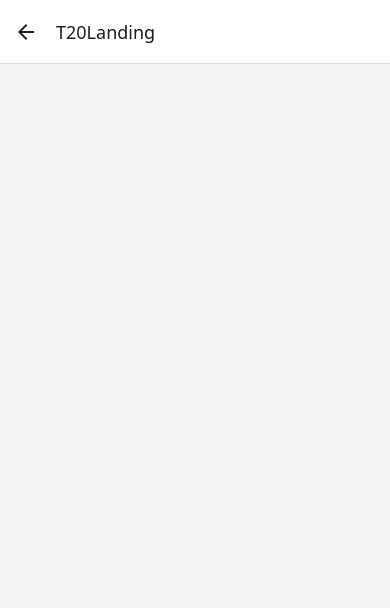
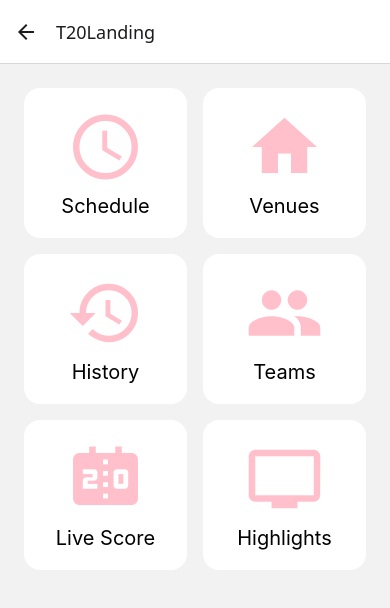
Before and after one commit to abidroid/ReactNativeApiDemos, a React Native app: screen /T20Landing in a window 390 px wide. Shown: the top 608 px of the page. Built offline with nearby package versions, Linux system fonts and the light colour scheme.

Commit message:
T20 Landing screen design

```diff
--- a/screens/DashboardScreen.js
+++ b/screens/DashboardScreen.js
@@ -47,7 +47,7 @@ const DashboardScreen = ({ navigation }) => {
                 <View style={styles.rowItem}>
 
                     <View style={styles.circularItem}>
-                        <Text>2</Text>
+                        <Text>3</Text>
                     </View>
 
                     <View>
@@ -86,7 +86,7 @@ const styles = StyleSheet.create({
         width: 50,
         height: 50,
         borderRadius: '50%',
-        backgroundColor: "yellow",
+        backgroundColor: "#CCCCCC",
         alignItems: 'center',
         justifyContent: 'center'
     },
--- a/screens/t20/T20LandingScreen.js
+++ b/screens/t20/T20LandingScreen.js
@@ -1,6 +1,52 @@
+import { FlatList, View, Text, StyleSheet } from "react-native";
+import { MaterialIcons } from '@expo/vector-icons';
 
-const T20LandingScreen = ({navigation}) => {
+const T20LandingScreen = ({ navigation }) => {
 
+    const DATA = [
+        { id: '1', title: 'Schedule', iconName: "schedule", to: 'ScheduleScreen' },
+        { id: '2', title: 'Venues', iconName: "home", to: 'VenueScreen' },
+        { id: '3', title: 'History', iconName: "history", to: 'HistoryScreen' },
+        { id: '4', title: 'Teams', iconName: "group", to: 'TeamScreen' },
+        { id: '5', title: 'Live Score', iconName: "scoreboard", to: 'LiveScore' },
+        { id: '6', title: 'Highlights', iconName: "tv", to: 'Highlights' },
+    ];
+
+
+    const Item = ({ item }) => {
+        return (
+            <View style={styles.itemCard}>
+                <MaterialIcons name={item.iconName} size={78} color="pink" />
+                <Text style={styles.itemText}>{item.title}</Text>
+            </View>
+        );
+    }
+    const renderItem = ({ item }) => <Item item={item} />;
+
+
+    return (
+        <FlatList
+            data={DATA}
+            renderItem={renderItem}
+            numColumns={2}
+            contentContainerStyle={styles.container}
+
+        />
+    );
 };
 
+const styles = StyleSheet.create({
+    container: { padding: 16 },
+    itemCard: {
+        flex: 1,
+        padding: 16,
+        backgroundColor: 'white',
+        margin: 8,
+        alignItems: 'center',
+        height: 150,
+        borderRadius: 16,
+        justifyContent: 'space-around'
+    },
+    itemText: { fontSize: 20 },
+});
 export default T20LandingScreen;
```
